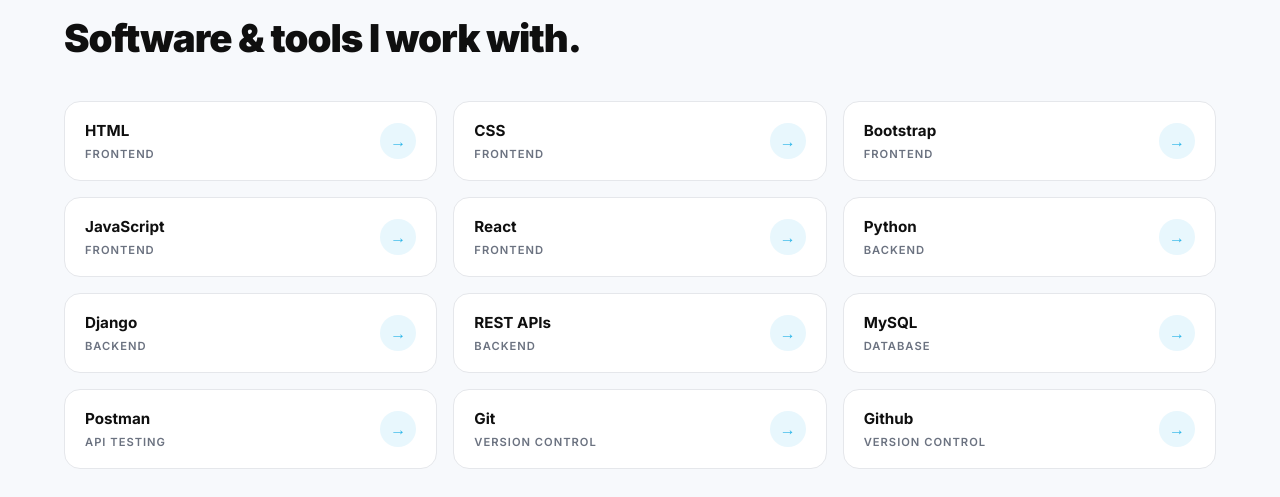
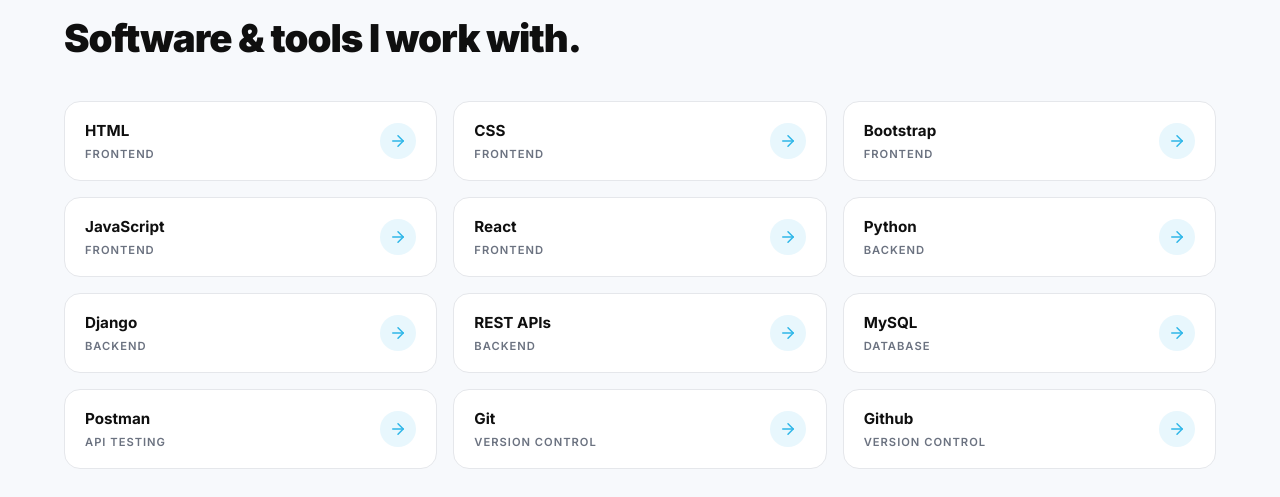
Before and after one commit to CodeOmari/Portfolio, a React (Vite) app: page / in a window 1280 px wide. Shown: the part 1385-1882 px from the top of the page. Built offline with nearby package versions, Linux system fonts and the light colour scheme.

Commit message:
update skills section to use  right arrow icon from lucide react

```diff
--- a/src/components/Skills.jsx
+++ b/src/components/Skills.jsx
@@ -1,6 +1,7 @@
 import skillsData from "../data/skillsData";
 import "../styles/Skills.css";
 import "../styles/global.css";
+import { ArrowRight } from "lucide-react";
 
 export default function Skills() {
   return (
@@ -15,7 +16,9 @@ export default function Skills() {
               <div className="pm-skill-name">{skill.name}</div>
               <div className="pm-skill-cat">{skill.category}</div>
             </div>
-            <div className="pm-skill-arrow">→</div>
+            <div className="pm-skill-arrow">
+              <ArrowRight size={18} />
+            </div>
           </div>
         ))}
       </div>
```
